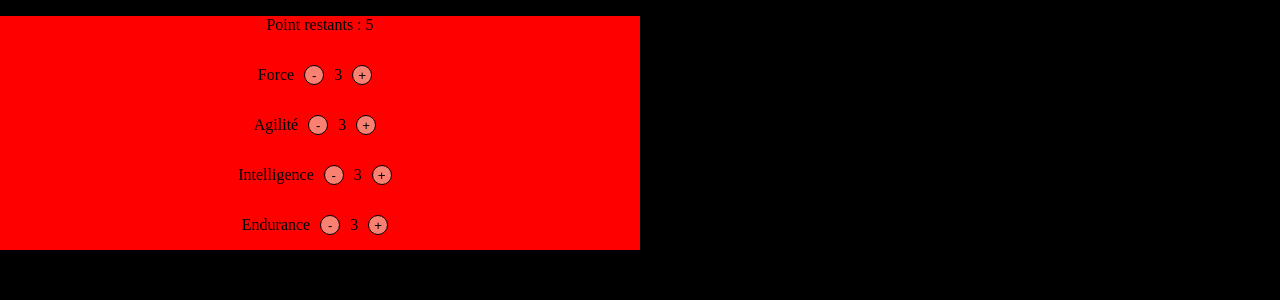
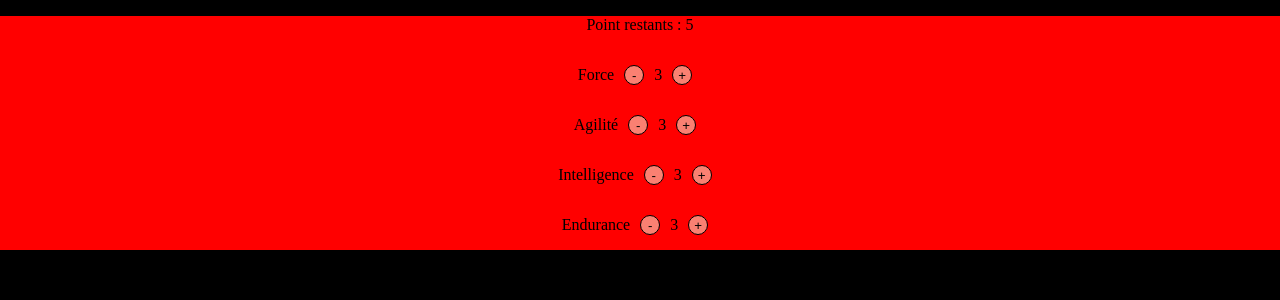
Before and after one commit to MathisPastreNelson/omega-project, a React (Create React App) app: page / in a window 1280 px wide. Shown: the top 300 px of the page. Built offline with nearby package versions, Linux system fonts and the light colour scheme; a web font is replaced by a local one.

Commit message:
style composant stat

```diff
--- a/src/styles/_StatsRepartition.scss
+++ b/src/styles/_StatsRepartition.scss
@@ -1,11 +1,17 @@
 .test {
     width: 100%;
-    text-align: center;
+    display: flex;
+    align-items: center;
+    justify-content: center;
 }
 
 .statistic--container {
-    width: 50%;
+    width: 100%;
     background-color: red;
+    justify-content: center;
+    align-items: center;
+    justify-content: center;
+    flex-direction: column;
 }
 
 .statistic_form {
--- a/src/styles/index.css
+++ b/src/styles/index.css
@@ -1,11 +1,17 @@
 .test {
   width: 100%;
-  text-align: center;
+  display: flex;
+  align-items: center;
+  justify-content: center;
 }
 
 .statistic--container {
-  width: 50%;
+  width: 100%;
   background-color: red;
+  justify-content: center;
+  align-items: center;
+  justify-content: center;
+  flex-direction: column;
 }
 
 .statistic_form {
```
Also changed, not shown: 1 other file (tests, documents, lock files or other folders).
